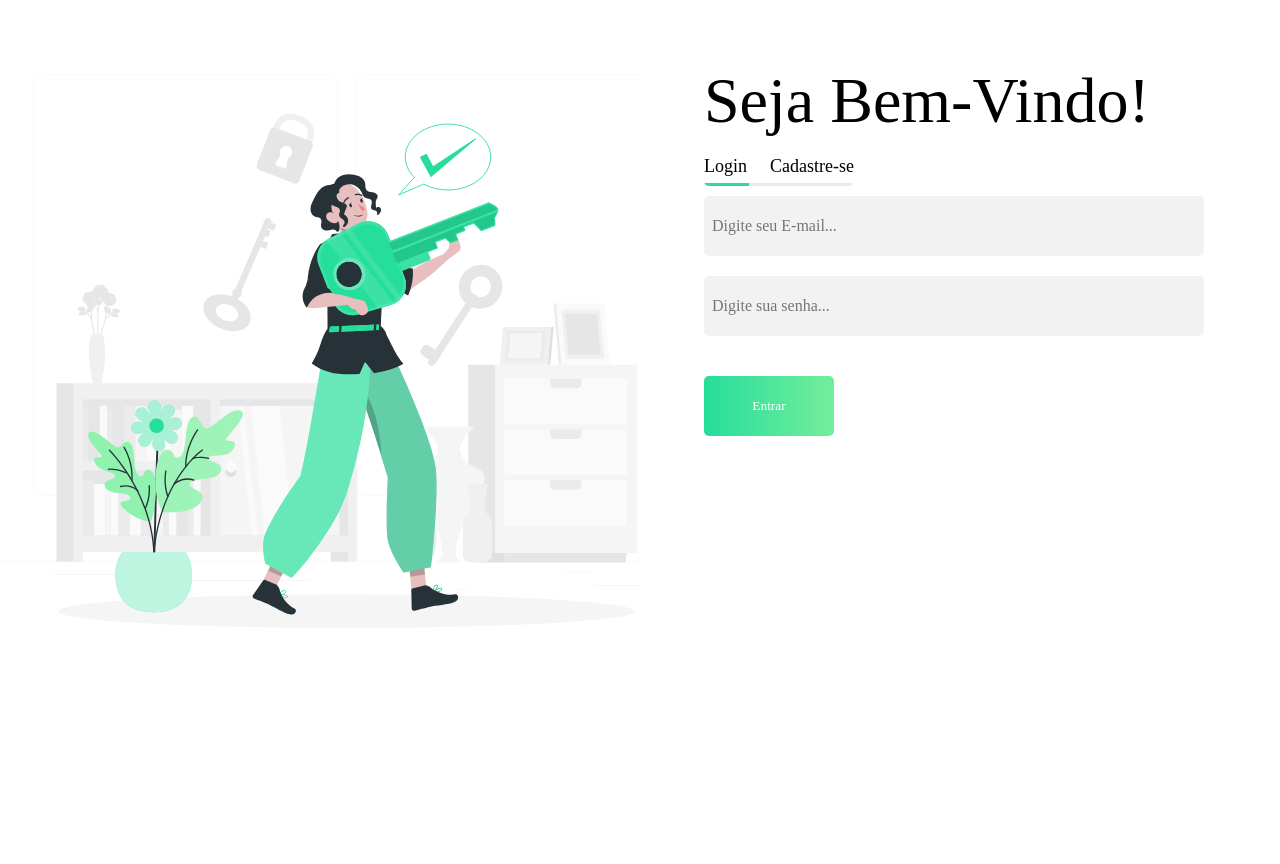
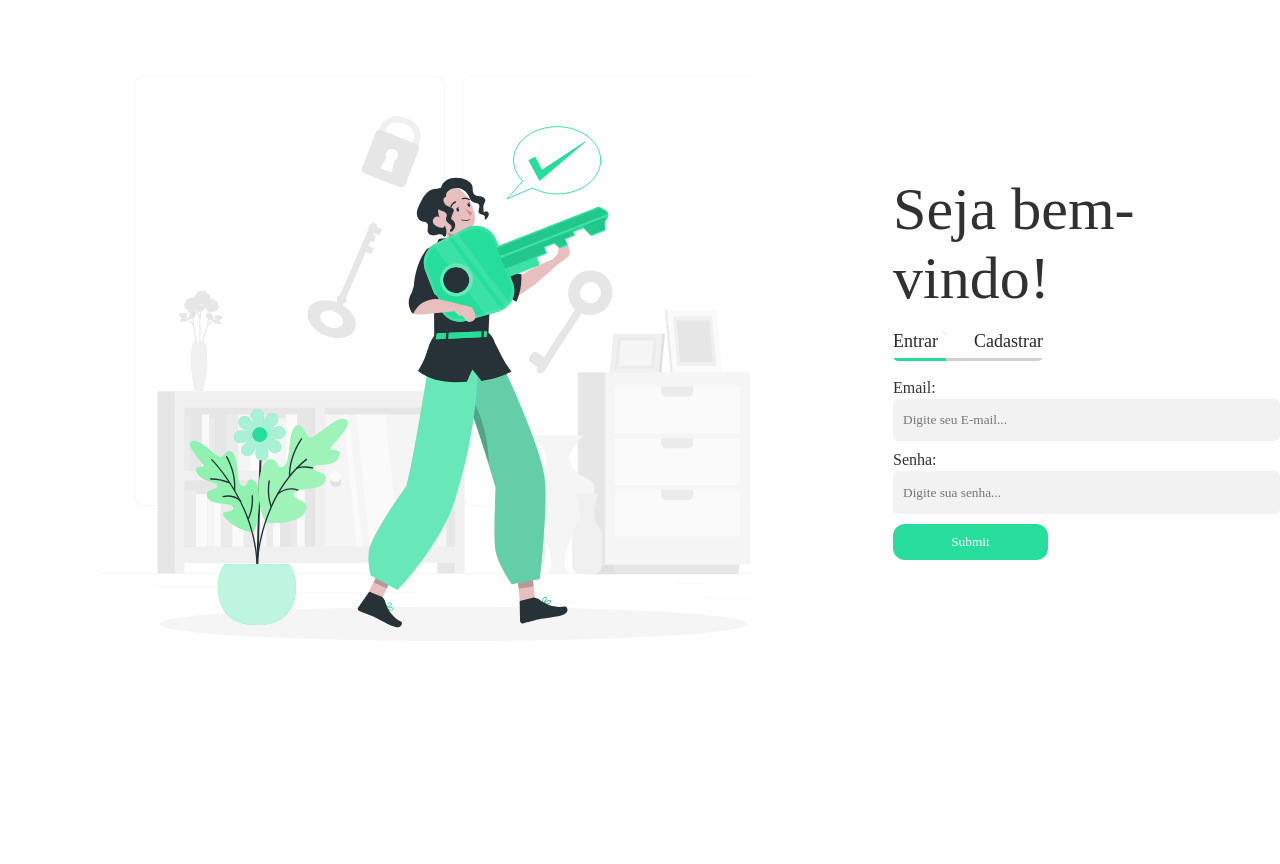
Before and after one commit to victorhtanaka/Garssum, a PHP site: page /login.php in a window 1280 px wide. After the commit the page ends 628 px from the top, so only its background shows below. Run offline with PHP 8.4, Linux system fonts and the light colour scheme; some web fonts are replaced.

```diff
--- a/CSS/login.css
+++ b/CSS/login.css
@@ -1,66 +1,103 @@
 @font-face {
     font-family: "GalakRound";
-    src: url('../GalakRound/GalakRound-Light.ttf') format("truetype");
+    src: url('../GalakRound/GalakRound-Light.otf') format("opentype");
     font-style: normal;
     font-weight: 300;
   }
 
   @font-face {
     font-family: "GalakRound";
-    src: url('../GalakRound/GalakRound-Medium.ttf') format("truetype");
+    src: url('../GalakRound/GalakRound-Medium.otf') format("opentype");
     font-style: normal;
     font-weight: 500;
   }
 
   @font-face {
     font-family: "GalakRound";
-    src: url('../GalakRound/GalakRound-GalakProThin.ttf') format("truetype");
+    src: url('../GalakRound/GalakRound-GalakProThin.otf') format("opentype");
     font-style: normal;
     font-weight: 200;
   }
 
   @font-face {
     font-family: "GalakRound";
-    src: url('../GalakRound/GalakRound-GalakProRegular.ttf') format("truetype");
+    src: url('../GalakRound/GalakRound-GalakProRegular.otf') format("opentype");
+    font-style: normal;
+    font-weight: 400;
+  }
+
+  .formulario {
+      display: flex;
+      flex-direction: column;
+      row-gap: 10px;
+      justify-content: center;
+  }
+
+  .formulario h1 {
+      font-size: 60px;
+      font-weight: 300;
+  }
+
+  * {
+      color: #313131;
+      font-family: "GalakRound";
+      text-decoration: none;
+      margin: 0;
+      overflow: hidden;
+      padding: 0;
+  }
+
+  @font-face {
+      font-family: "GalakRound";
+      src: url('../GalakRound/GalakRound-Light.otf') format("opentype");
+      font-style: normal;
+      font-weight: 300;
+    }
+
+    @font-face {
+      font-family: "GalakRound";
+      src: url('../GalakRound/GalakRound-Medium.otf') format("opentype");
+      font-style: normal;
+      font-weight: 500;
+    }
+
+    @font-face {
+      font-family: "GalakRound";
+      src: url('../GalakRound/GalakRound-GalakProThin.otf') format("opentype");
+      font-style: normal;
+      font-weight: 200;
+    }
+
+    @font-face {
+      font-family: "GalakRound";
+      src: url('../GalakRound/GalakRound-GalakProRegular.otf') format("opentype");
       font-style: normal;
       font-weight: 400;
     }
 
     * {
+        color: #313131;
         font-family: "GalakRound";
+        text-decoration: none;
         margin: 0;
+        overflow: hidden;
+        padding: 0;
+    }
+
+    .Intro h1 {
+        font-size: 60px;
+        font-weight: 300;
     }
 
     .main-container {
-    display: grid;
-    grid-template-columns: 1fr 1fr;
-}
-
-.banner-div {
-    height: 100vh;
-}
-
-.banner-div img {
-    max-width: 100%;
-    max-height: 100%;
-    display: block;
-    margin: auto;
-}
-
-.register-div {
-    padding: 10% 0 0 10%;
-    background-color: #fff;
-    height: 100vh;
-}
-
-.register-div h1 {
-    font-size: 4rem;
-    font-weight: 400;
+        margin-left: 100px;
+        display: flex;
+        column-gap: 140px;
     }
 
     .status {
         display: grid;
-    grid-template-columns: 30% 70%;
+        grid-template-columns: 35% 65%;
         width: 150px;
     }
 
@@ -80,7 +117,7 @@
     .cad-status {
         text-align: right;
         justify-content: center;
-    background: #EBEBEB ;
+        background: #d0d0d0 ;
         height: 30px;
         border-radius: 5px 5px 5px 0;
     }
@@ -92,53 +129,38 @@
     }
 
     .log-status a {
-    color: #000000;
+        color: #282828;
         text-decoration: none;
         background-color: #ffffff;
         font-size: 18px;
     }
 
     .cad-status a {
-    color: #000000;
+        color: #282828;
         text-decoration: none;
         background-color: #ffffff;
         font-size: 18px;
     }
 
     .input-box input {
-    height: 60px;
-    width: 500px;
+        color: #565656;
+        height: 3.2em;
+        width: 100%;
         border: none;
         border-radius: 5px;
         background-color: #F2F2F2;
-    margin: 10px 0;
+        margin: 0;
     }
 
-#entrar-btn {
-    margin: 30px 0;
-    background: #26DD9B;
-    background: linear-gradient(to right, #26DD9B, #74EE9B );
-    color: #fff;
-    border: none;
-    height: 60px;
-    width: 130px;
-    border-radius: 5px;
+    .input-box {
+        margin: 0;
+        width: 100%;
+        position: relative;
+        display: flex;
+        flex-direction: column;
+        row-gap: 2px;
     }
 
-#entrar-btn:hover {
-    background: #ffffff;
-    color: #26DD9B;
-    border: 2px solid #26DD9B;
-}
-
-.input {
-    width: 100%;
-    padding: 0.5em;
-    font-size: 1em;
-    border: 1px solid #26DD9B;
-    border-radius: 4px;
-    height: 30px;
-}
 
     .input:focus{
         outline-width: 0;
@@ -151,3 +173,29 @@
         color: transparent;
         border: none;
     }
+
+    .input {
+      padding: 10px 10px;
+  }
+
+    .formall {
+        display: flex;
+        flex-direction: column;
+        row-gap: 10px;
+    }
+
+    .intro {
+        display: flex;
+        flex-direction: column;
+        justify-content: center;
+    }
+
+    .logar {
+        padding: 10px 20px;
+        text-align: center;
+        width: 40%;
+        border-radius: 12px;
+        border: none;
+        color: white;
+        background-color: #26DD9B;
+    }
--- a/calendar.css
+++ b/calendar.css
@@ -504,6 +504,7 @@ hr {
     min-height: 100px;
     max-height: 100px;
     border-radius: 5px;
+    overflow-y: auto;
 }
 
 .top-part {
--- a/form.php
+++ b/form.php
@@ -88,7 +88,7 @@
             </div>
 
 
-            <a href="/">Deixar para mais tarde</a>
+            <a href="home.php">Deixar para mais tarde</a>
 
 
         </form>
--- a/login.php
+++ b/login.php
@@ -8,37 +8,36 @@
             include("connection.php");
         ?>
         <div class="main-container">
-            <div class="banner-div">
             <img src="images/illu1.svg" alt="">
-            </div>
-            <div class="register-div">
-                <div class="formulario">
-                    <h1 class="h1">Seja
-                    Bem-Vindo!</h1>
+                <div class="Intro">
+                    <h1>Seja bem-vindo!</h1>
                     <br>
                     <div class="status">
                         <div class="log-status">
                             <div class="log-overlay">
-                                <a href=""> Login</a>
+                                <a href="">Entrar</a>
                             </div>
                         </div>
                         <div class="cad-status">
                             <div class="cad-overlay">
-                                <a href="cadastro.php">  Cadastre-se</a>
+                                <a href="./cadastro.php">Cadastrar</a>
                             </div>
                         </div>
                     </div>
-                    <form name="form1" id="form1" method="post" action="login_php.php">
+                    <form name="login-form" id="login-form" action="login_php.php" method="POST" >
+                        <br>
+                        <div class="formall">
                             <div class="input-box">
+                                <label for="email">Email:</label>
                                 <input type="email" class="input" name="txtLogin" placeholder="Digite seu E-mail...">
                             </div>
                             <div class="input-box">
+                                <label for="password">Senha:</label>
                                 <input type="password" class="input" name="txtPassword" placeholder="Digite sua senha...">
                             </div>
-                        <input type="submit" value="Entrar" id="entrar-btn">
+                            <input class="logar" type="submit">
+                        </div>
                     </form>
-                </div>
-
             </div>
         </div>
 
```
Also changed, not shown: home.php (+4 -3 lines), pratos_list.php (added, +135 -0 lines). Lines whose indentation alone changed are shown as unchanged.
